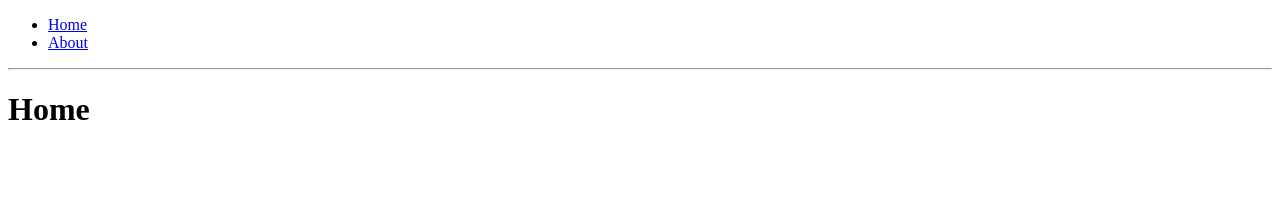
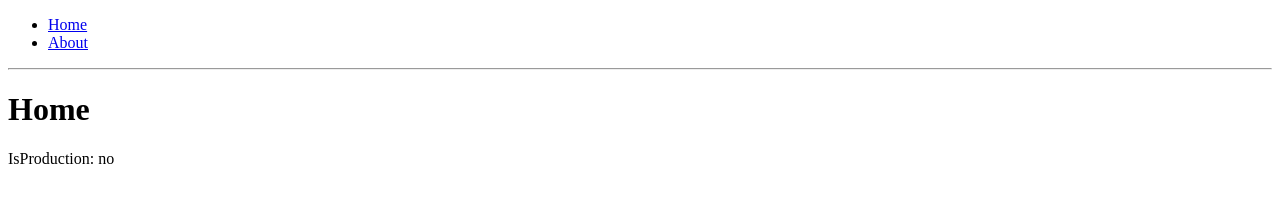
Before and after one commit to mrukas/ReactStarter-Lite, a React app: page / in a window 1280 px wide. Shown: the top 218 px of the page. Built offline with nearby package versions, Linux system fonts and the light colour scheme.

Commit message:
Integrated globals.js to get environment in client code. Added build.config.js

```diff
--- /dev/null
+++ b/build.config.js
@@ -0,0 +1,12 @@
+module.exports = (env) => {
+    let isProduction = env === 'production';
+
+    return {
+        publicPathDev: '/',
+        publicPathProd: '/',
+
+        get publicPath() {
+            return isProduction ? this.publicPathProd : this.publicPathDev;
+        }
+    };
+};
--- a/src/containers/Home.jsx
+++ b/src/containers/Home.jsx
@@ -1,9 +1,14 @@
 import React, { Component } from 'react';
+
+import { isProduction } from '../globals';
 
 class Home extends Component {
     render() {
         return (
-            <h1>Home</h1>
+            <div>
+                <h1>Home</h1>
+                <span>IsProduction: {isProduction ? "yes" : "no"}</span>
+            </div>
         );
     }
 }
--- /dev/null
+++ b/src/globals.js
@@ -0,0 +1,5 @@
+export const isProduction = process.env.NODE_ENV === 'production';
+
+export default {
+    isProduction
+};
--- a/webpack.common.js
+++ b/webpack.common.js
@@ -6,10 +6,8 @@ const ExtractTextPlugin = require('extract-text-webpack-plugin');
 const vendor = require('./src/vendor');
 
 module.exports = env => {
-    console.log(`Env: ${env}`);
+    const buildConfig = require('./build.config.js')(env);
     const isProduction = env === 'production';
-
-    console.log(`IsProduction: ${isProduction}`);
 
     const extractSass = new ExtractTextPlugin({
         filename: '[name].[contenthash].css',
@@ -36,7 +34,8 @@ module.exports = env => {
                 title: 'Output Management',
                 template: 'src/index.ejs',
                 chunksSortMode: 'manual',
-                chunks: ['runtime', 'vendor', 'app']
+                chunks: ['runtime', 'vendor', 'app'],
+                publicPath: buildConfig.publicPath
             }),
             new webpack.optimize.CommonsChunkPlugin({
                 name: 'vendor',
@@ -54,7 +53,7 @@ module.exports = env => {
         output: {
             filename: isProduction ? '[name].[chunkhash].js' : '[name].js',
             path: path.resolve(__dirname, 'dist'),
-            publicPath: '/'
+            publicPath: buildConfig.publicPath
         },
         module: {
             rules: [{
```
Also changed, not shown: src/index.ejs.
